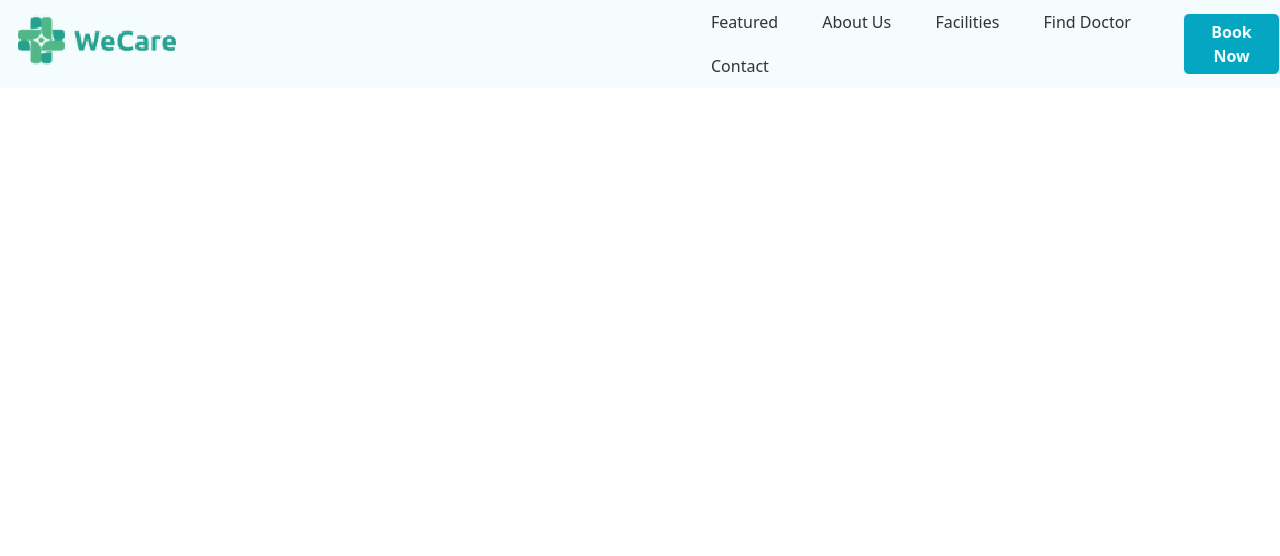
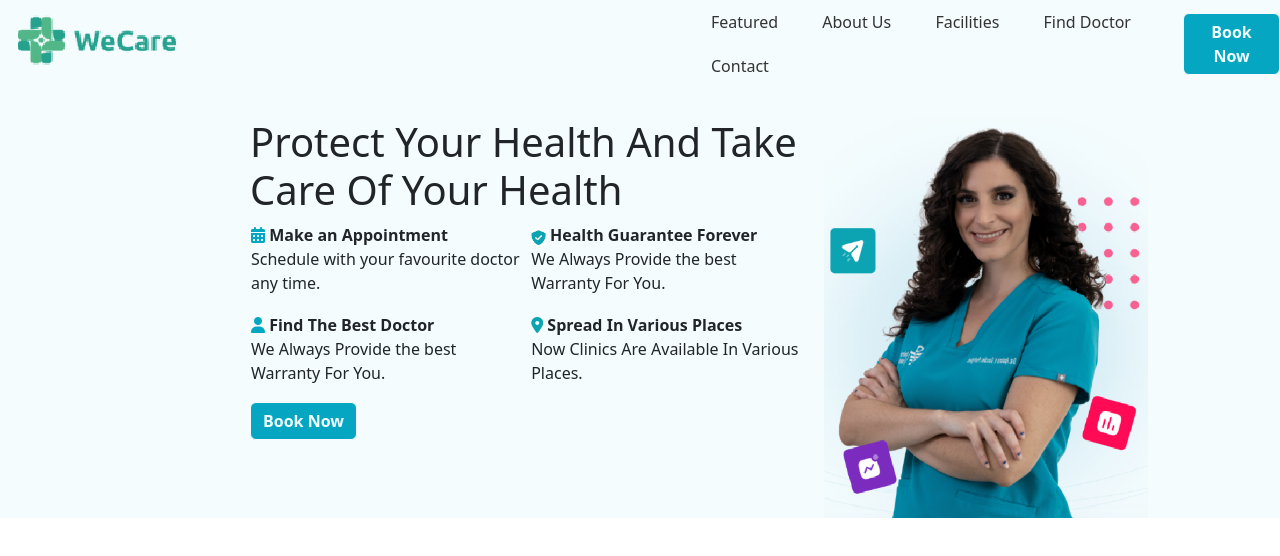
Before and after one commit to rakinplaban/HealthTask, a plain HTML site: page index.html in a window 1280 px wide. Drawn offline with nearby package versions, Linux system fonts and the light colour scheme.

Commit message:
added image.

```diff
--- a/index.html
+++ b/index.html
@@ -7,6 +7,7 @@
     <link rel="stylesheet" href="style.css">
     <script src="https://code.jquery.com/jquery-3.6.0.min.js"></script>
     <link href="https://cdn.jsdelivr.net/npm/bootstrap@5.3.0/dist/css/bootstrap.min.css" rel="stylesheet" integrity="sha384-9ndCyUaIbzAi2FUVXJi0CjmCapSmO7SnpJef0486qhLnuZ2cdeRhO02iuK6FUUVM" crossorigin="anonymous">
+    <link rel="stylesheet" href="https://cdnjs.cloudflare.com/ajax/libs/font-awesome/6.4.0/css/all.min.css" integrity="sha512-iecdLmaskl7CVkqkXNQ/ZH/XLlvWZOJyj7Yy7tcenmpD1ypASozpmT/E0iPtmFIB46ZmdtAc9eNBvH0H/ZpiBw==" crossorigin="anonymous" referrerpolicy="no-referrer" />
     <script>
       $(document).ready(function() {
         $('nav a').click(function() {
@@ -31,5 +32,39 @@
         </nav>
         <button class="btn btn-light custom-btn">Book Now</button>
     </div>
+    <div id="nwe">
+
+      <div id="nwe_1">
+        <h1>Protect Your Health And Take Care Of Your Health</h1>
+        <table>
+          <tr>
+            <td>
+              <i class="fas fa-calendar-days nwe_2"></i> <b>Make an Appointment</b>
+              <p>Schedule with your favourite doctor any time.</p>
+            </td>
+            <td>
+              <img src="imgs/heart.png" alt="I don't have licence to use premium icon." height="16px"> <b>Health Guarantee Forever</b>
+              <p>We Always Provide the best Warranty For You.</p>
+            </td>
+          </tr>
+          <tr>
+            <td>
+              <i class="fa-solid fa-user nwe_2"></i> <b>Find The Best Doctor</b>
+              <p>We Always Provide the best Warranty For You.</p>
+            </td>
+            <td>
+              <i class="fa-solid fa-location-dot" style="color: #0ca4b2;"></i> <b>Spread In Various Places</b>
+              <p>Now Clinics Are Available In Various Places.</p>
+            </td>
+          </tr>
+        </table>
+        <button class="btn btn-light custom-btn">Book Now</button>
+      </div>
+
+      <div id="image-container">
+        <img src="imgs/host.png" alt="" height="400px">
+      </div>
+    </div>
+
 </body>
 </html>
--- a/style.scss
+++ b/style.scss
@@ -38,3 +38,33 @@ nav {
     font-weight: bold;
     color:azure;
 }
+
+
+#nwe{
+  background-color: #F4FCFD;
+  display: flex;
+}
+
+#nwe_1 .nwe_2{
+  color: #04a6c2;
+}
+
+#nwe .custom-btn{
+  background-color: #04a6c2;
+  font-weight: bold;
+  color:azure;
+}
+
+
+#nwe_1 {
+  flex-grow: 1;
+  margin-right: 20px;
+  margin-left: 250px;
+  margin-top: 30px;
+}
+
+#image-container {
+  margin-top: 30px;
+  flex-shrink: 0;
+  margin-right: 132px;
+}
```
Also changed, not shown: imgs/heart.png (added), imgs/host.png (added), style.css, 1 other file.
